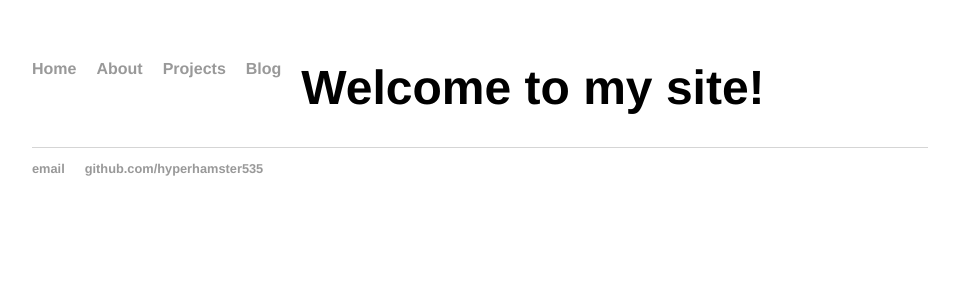
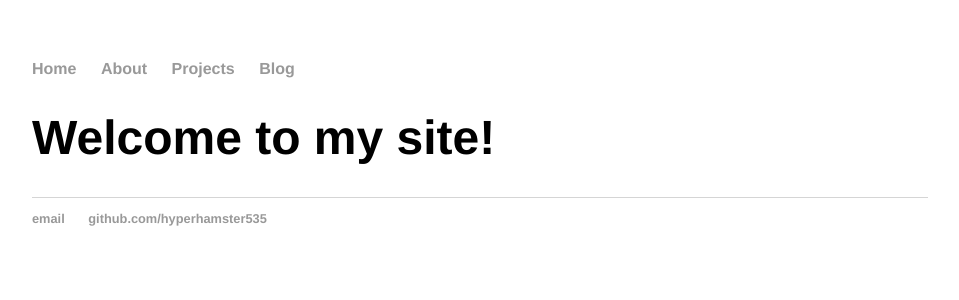
Before and after one commit to HyperHamster535/HyperHamster535.github.io, a Jekyll site: the page built from index.html, in a window 1280 px wide. Shown: the top 300 px of the page, without its empty margins (160-1119 px from the left). Built offline with Jekyll 4.4.1, drawn with Linux system fonts in a browser that asks for light colours.

Commit message:
Update main.css

```diff
--- a/css/main.css
+++ b/css/main.css
@@ -11,7 +11,6 @@ nav ul, footer ul {
 nav ul li, footer ul li {
     display: inline;
     margin-right: 20px;
-    float: left
 }
 a {
     text-decoration: none;
```
